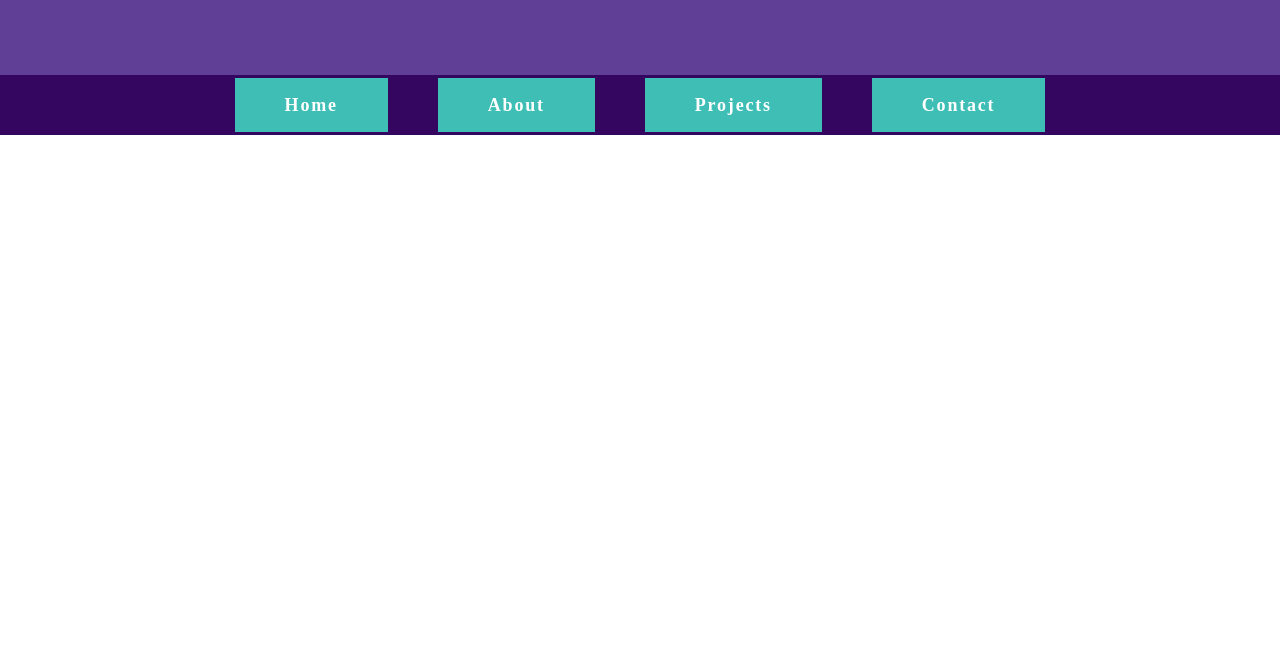
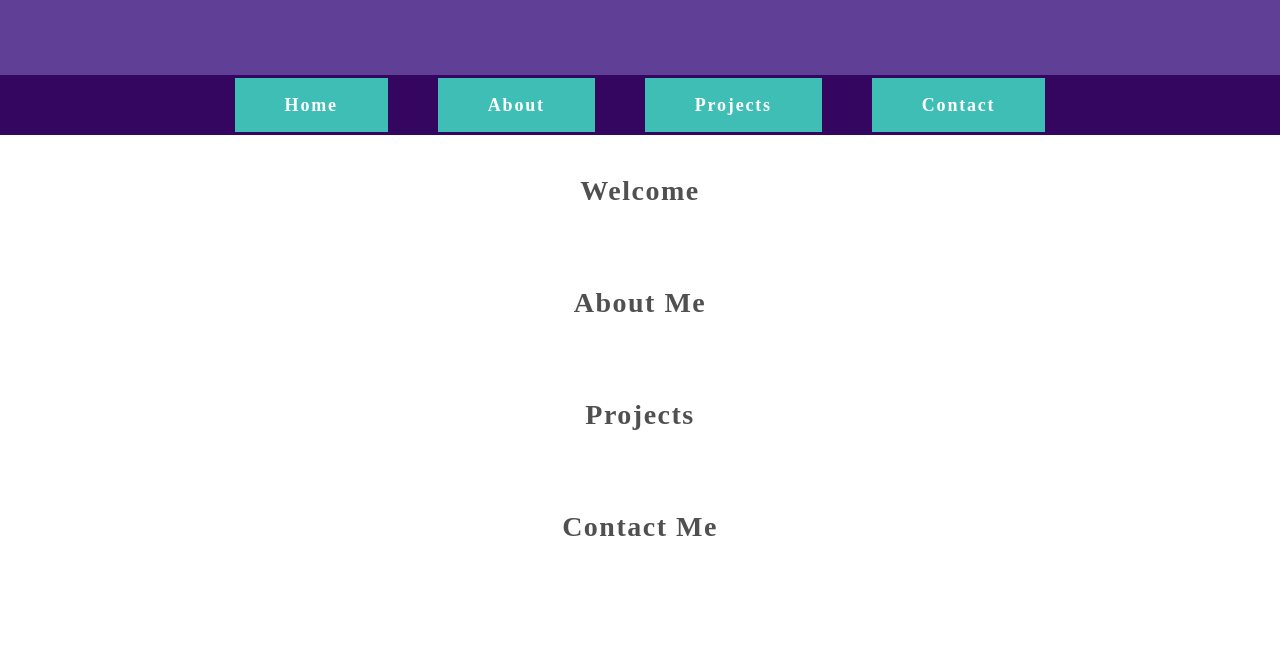
Before and after one commit to grandarena1/portfolio, a plain HTML site: page index.html in a window 1280 px wide. Shown: the part 285-952 px from the top of the page. Drawn offline with Linux system fonts and the light colour scheme; a web font is replaced by a local one.

Commit message:
Add HTML structure for main section

```diff
--- a/index.html
+++ b/index.html
@@ -23,15 +23,26 @@
         <div class="links-section">
             <nav>
                 <ul>
-                    <li><a id="#home">Home</a></li>
-                    <li><a id="#about">About</a></li>
-                    <li><a id="#projects">Projects</a></li>
-                    <li><a id="#contact">Contact</a></li>
+                    <li><a id="home" href="#">Home</a></li>
+                    <li><a id="about" href="#">About</a></li>
+                    <li><a id="projects" href="#">Projects</a></li>
+                    <li><a id="contact" href="#">Contact</a></li>
                 </ul>
             </nav>
         </div>
         <main>
-
+            <div id="home">
+                <h2>Welcome</h2>
+            </div>
+            <div id="about">
+                <h2>About Me</h2>
+            </div>
+            <div id="projects">
+                <h2>Projects</h2>
+            </div>
+            <div id="contact">
+                <h2>Contact Me</h2>
+            </div>
         </main>
         <footer>
             <h6>Created as part of the Codecademy curriculum - <span class="footer-name">Travis Packer, 2025</span></h6>
--- a/resources/css/style.css
+++ b/resources/css/style.css
@@ -121,10 +121,27 @@ nav ul li a {
     padding: 17px 50px;
     margin: 0 25px;
     background-color: #3FBEB6;
+    text-decoration: none;
+    color: white;
 }
 
 nav ul li a:hover {
     background-color: #7a3fbe;
+}
+
+/* Main section styling */
+
+main div {
+    padding: 40px;
+    display: flex;
+    justify-content: center;
+}
+
+h2 {
+    font-size: 28px;
+    font-family: Lato-Bold;
+    color: rgb(80, 80, 80);
+    letter-spacing: 1.5px;
 }
 
 /* Footer styling */
```
